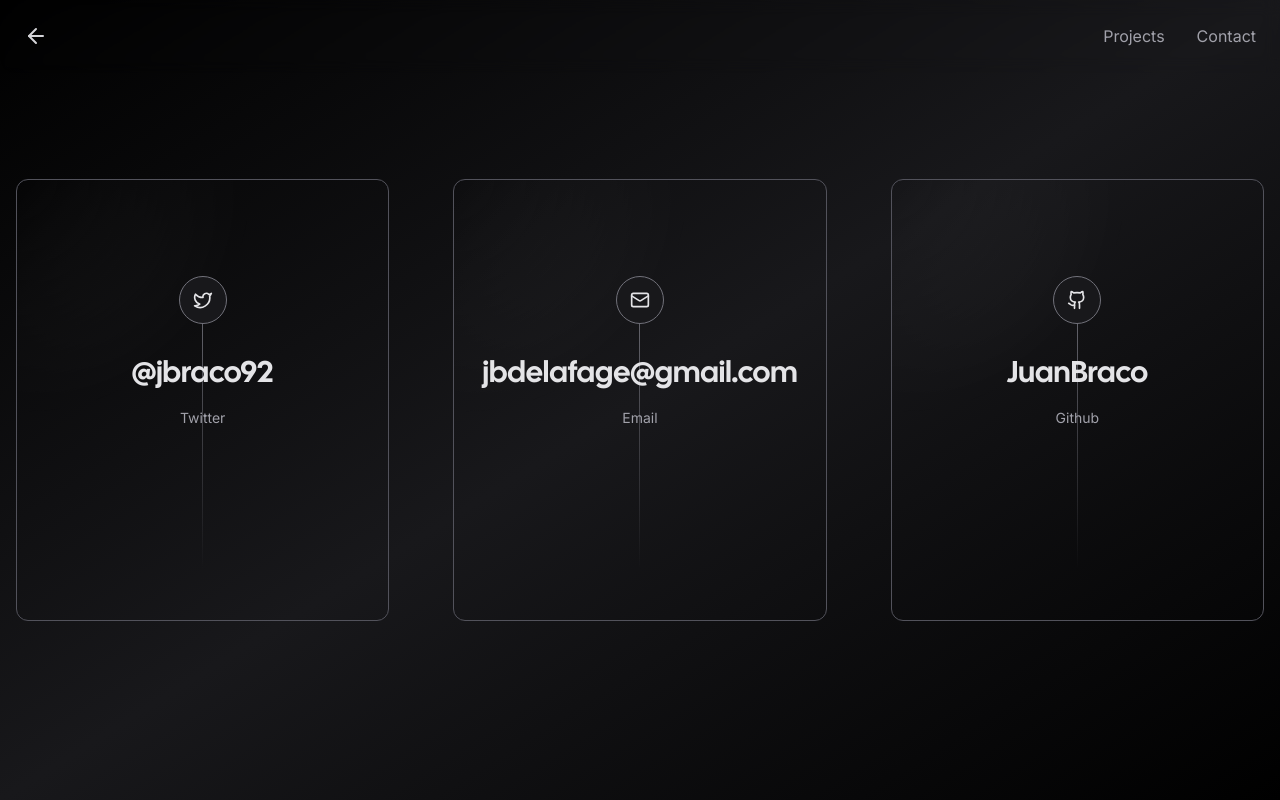
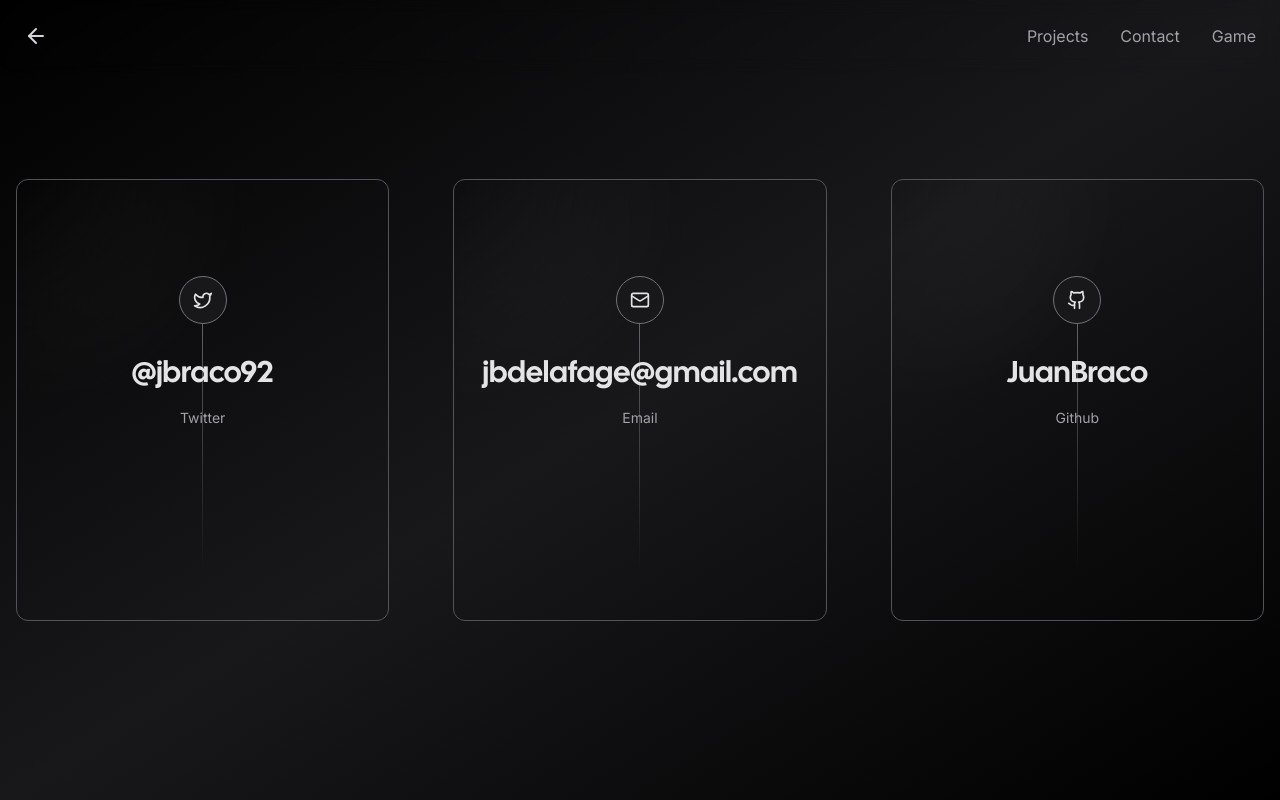
Before and after one commit to JuanBraco/Personal_portfolio, a Next.js app: page /game in a window 1280 px wide. Built offline with nearby package versions, Linux system fonts and the light colour scheme; no server answers; what tailwindcss-debug-screens would draw is missing.

Commit message:
little modif

```diff
--- a/app/components/nav.tsx
+++ b/app/components/nav.tsx
@@ -40,6 +40,12 @@ export const Navigation: React.FC = () => {
 						>
 							Contact
 						</Link>
+						<Link
+							href="/game"
+							className="duration-200 text-zinc-400 hover:text-zinc-100"
+						>
+							Game
+						</Link>
 					</div>
 
 					<Link
--- a/app/contact/page.tsx
+++ b/app/contact/page.tsx
@@ -25,7 +25,7 @@ const socials = [
 	},
 ];
 
-export default function Example() {
+export default function Contact() {
 	return (
 		<div className=" bg-gradient-to-tl from-zinc-900/0 via-zinc-900 to-zinc-900/0">
 			<Navigation />
--- a/app/game/page.tsx
+++ b/app/game/page.tsx
@@ -25,7 +25,7 @@ const socials = [
 	},
 ];
 
-export default function Example() {
+export default function Game() {
 	return (
 		<div className=" bg-gradient-to-tl from-zinc-900/0 via-zinc-900 to-zinc-900/0">
 			<Navigation />
```
